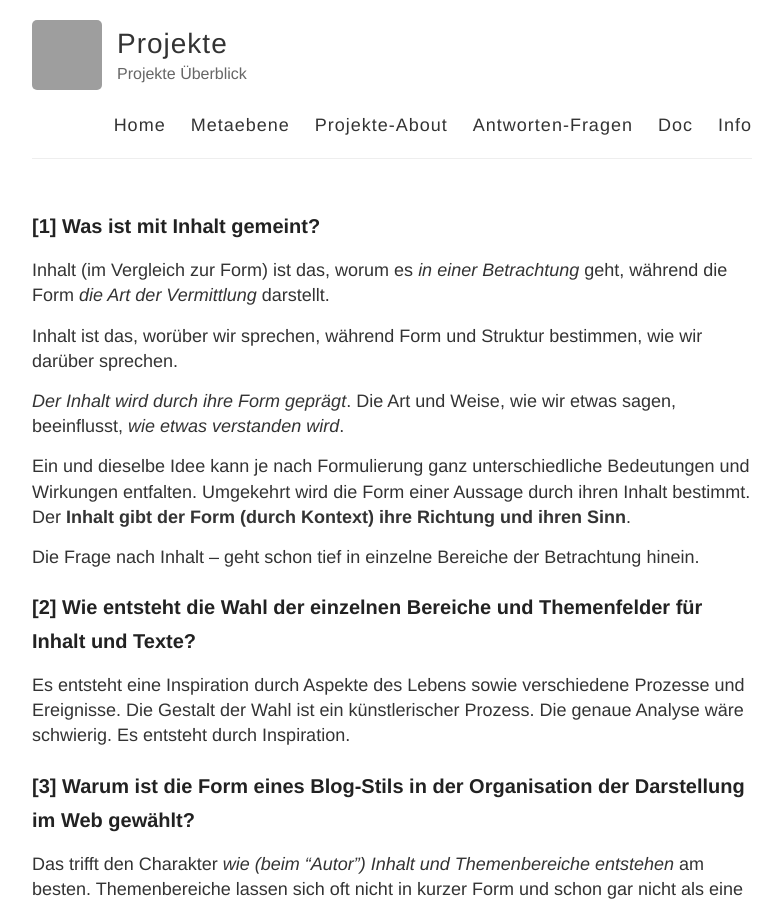
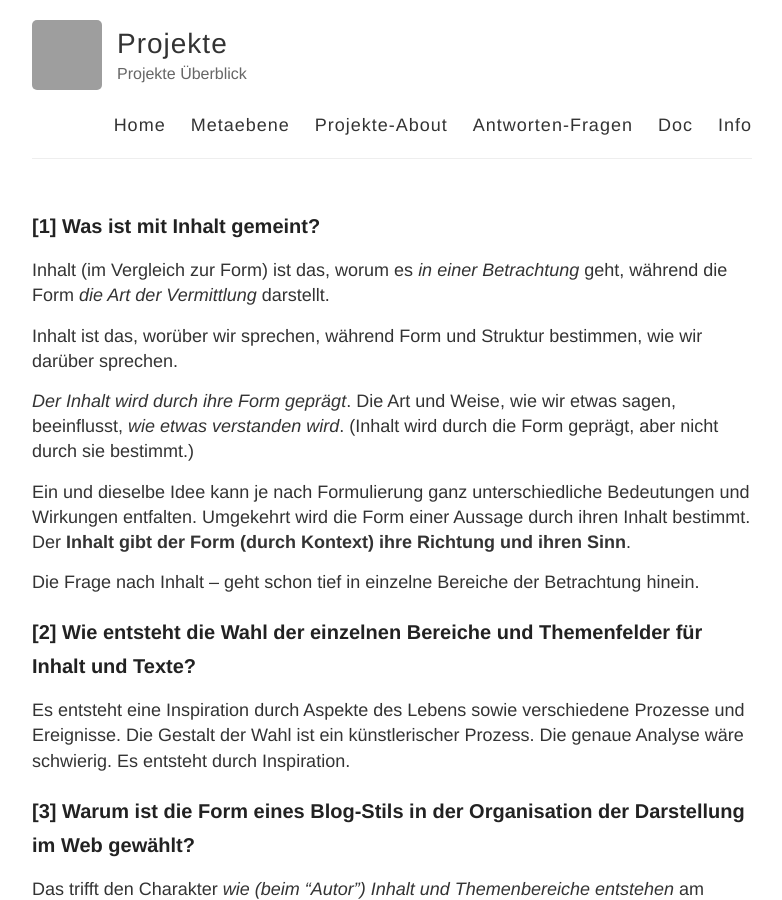
Before and after one commit to S2030c/projekte, a Jekyll site: the page built from antworten-inhaltlich.md, in a window 1280 px wide and 900 px high. Shown: the whole window, without its empty margins (248-1030 px from the left). Built offline with Jekyll 4.4.1, drawn with Linux system fonts in a browser that asks for light colours; nearby versions of some CDN libraries; our own code applies the rules of GitHub Pages for plain Markdown files; grey boxes are pictures that could not be loaded.

Commit message:
Update antworten-inhaltlich.md

```diff
--- a/antworten-inhaltlich.md
+++ b/antworten-inhaltlich.md
@@ -5,7 +5,7 @@ Inhalt (im Vergleich zur Form) ist das, worum es *in einer Betrachtung* geht, w
 
 Inhalt ist das, worüber wir sprechen, während Form und Struktur bestimmen, wie wir darüber sprechen.
 
-*Der Inhalt wird durch ihre Form geprägt*. Die Art und Weise, wie wir etwas sagen, beeinflusst, *wie etwas verstanden wird*.
+*Der Inhalt wird durch ihre Form geprägt*. Die Art und Weise, wie wir etwas sagen, beeinflusst, *wie etwas verstanden wird*. (Inhalt wird durch die Form geprägt, aber nicht durch sie bestimmt.)
 
 Ein und dieselbe Idee kann je nach Formulierung ganz unterschiedliche Bedeutungen und Wirkungen entfalten. Umgekehrt wird die Form einer Aussage durch ihren Inhalt bestimmt. Der **Inhalt gibt der Form (durch Kontext) ihre Richtung und ihren Sinn**.
 
```
